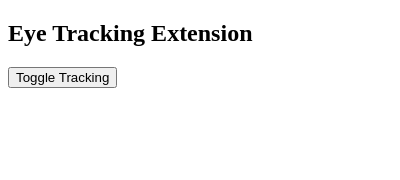
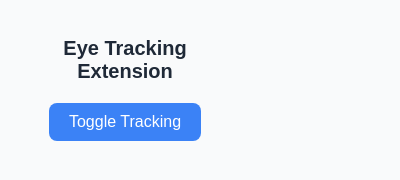
Before and after one commit to TammyBriggs/OptiCursor, a browser extension: page src/popup/popup.html in a window 400 px wide. Drawn offline with Linux system fonts and the light colour scheme.

Commit message:
Styled popup UI and initialized GitHub repository

```diff
--- a/src/popup/popup.css
+++ b/src/popup/popup.css
@@ -0,0 +1,34 @@
+/* src/popup/popup.css */
+body {
+    font-family: Arial, sans-serif;
+    background-color: #f9fafb;
+    margin: 0;
+    padding: 0;
+    width: 250px;
+    text-align: center;
+}
+
+.popup-container {
+    padding: 20px;
+}
+
+.popup-title {
+    color: #1f2937;
+    font-size: 20px;
+    margin-bottom: 20px;
+}
+
+.toggle-button {
+    background-color: #3b82f6;
+    color: white;
+    border: none;
+    border-radius: 8px;
+    padding: 10px 20px;
+    font-size: 16px;
+    cursor: pointer;
+    transition: background-color 0.3s;
+}
+
+.toggle-button:hover {
+    background-color: #2563eb;
+}
--- a/src/popup/popup.html
+++ b/src/popup/popup.html
@@ -1,13 +1,15 @@
 <!-- src/popup/popup.html -->
 <!DOCTYPE html>
 <html>
-  <head>
+<head>
     <title>Eye Tracking Settings</title>
     <link rel="stylesheet" href="popup.css">
-  </head>
-  <body>
-    <h2>Eye Tracking Extension</h2>
-    <button id="toggle-tracking">Toggle Tracking</button>
+</head>
+<body>
+    <div class="popup-container">
+        <h2 class="popup-title">Eye Tracking Extension</h2>
+        <button id="toggle-tracking" class="toggle-button">Toggle Tracking</button>
+    </div>
     <script src="popup.js"></script>
-  </body>
+</body>
 </html>
```
